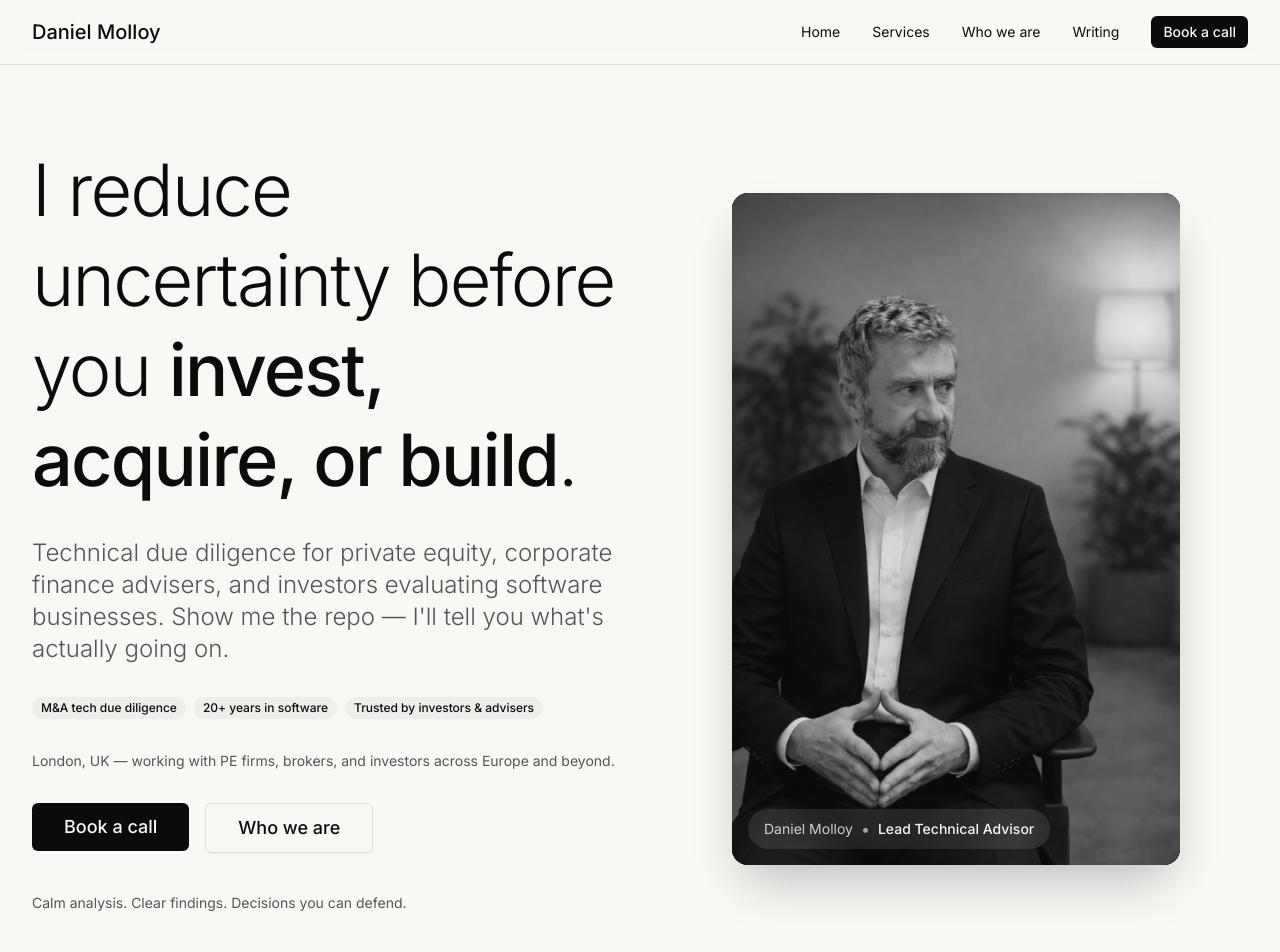
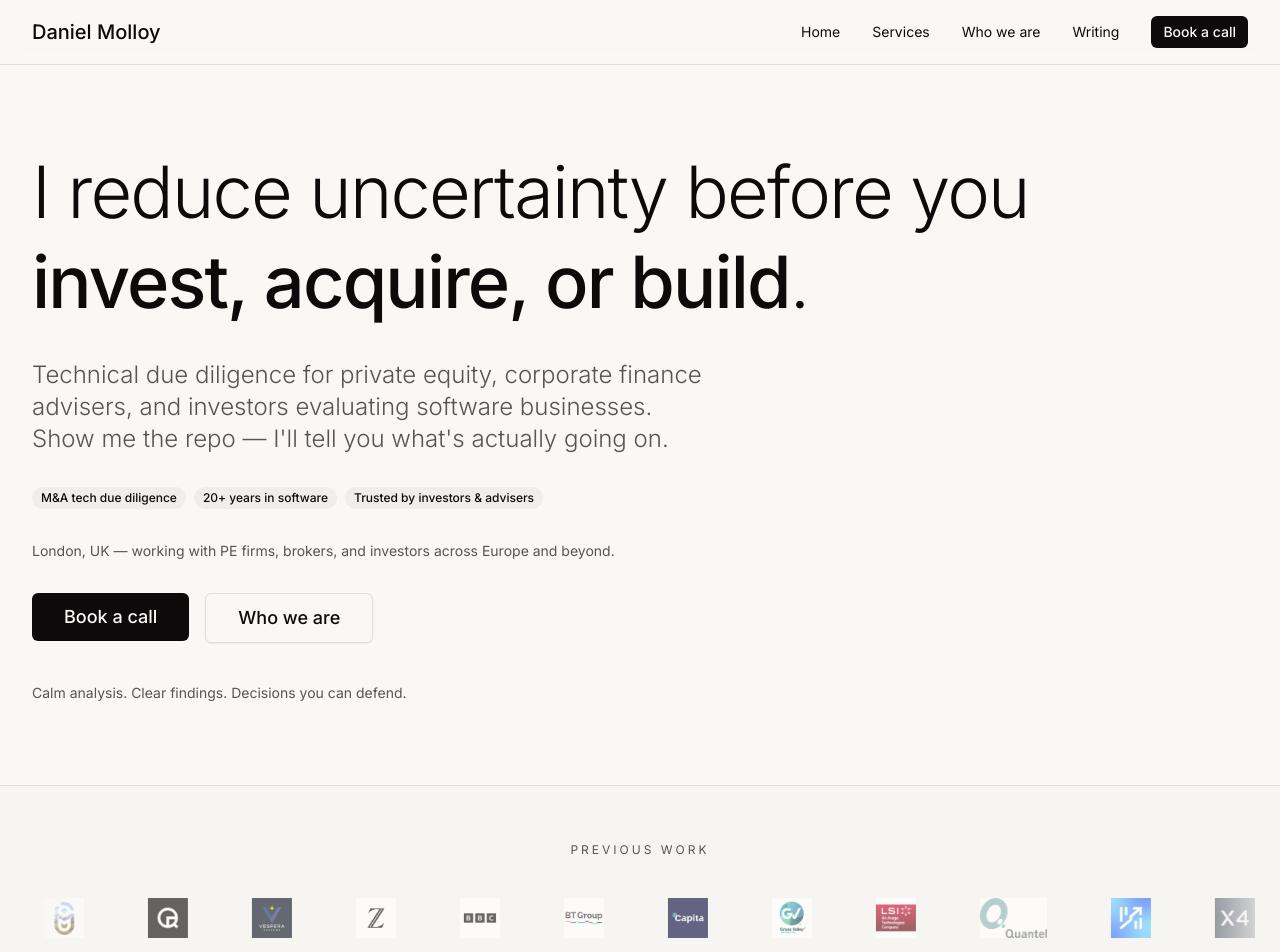
Before and after one commit to a2zlondon/danielmolloy, a Next.js app: page / in a window 1280 px wide. Shown: the top 952 px of the page. Built offline with nearby package versions, Linux system fonts and the light colour scheme; no server answers.

Commit message:
Update due diligence positioning

```diff
--- a/app/about/page.tsx
+++ b/app/about/page.tsx
@@ -1,7 +1,5 @@
 import { Nav } from "@/components/nav";
 import { Footer } from "@/components/footer";
-import { Card, CardContent } from "@/components/ui/card";
-import Image from "next/image";
 
 export const metadata = {
   title: "About",
@@ -21,98 +19,23 @@ export default function AboutPage() {
                 About
               </h1>
 
-              <div className="mb-12">
-                <div className="relative overflow-hidden rounded-2xl bg-muted mx-auto w-1/2">
-                  <Image
-                    src="/images/portrait-bw-city.png"
-                    alt="Portrait of Daniel Molloy"
-                    width={1400}
-                    height={900}
-                    className="w-full h-auto object-cover grayscale"
-                    priority={false}
-                  />
-                </div>
-              </div>
-
-              <div className="prose prose-lg max-w-none mb-12">
+              <div className="prose prose-lg max-w-none space-y-4">
                 <p className="text-xl text-muted-foreground leading-relaxed">
                   I reduce uncertainty before investors, acquirers, and deal teams commit capital — not by building software, but by telling people what is actually going on.
                 </p>
                 <p>
-                  I lead technology due diligence for private equity firms, corporate finance advisers, and investors evaluating software businesses. My work is walking into messy systems, figuring out how they actually work, finding hidden risks, and explaining them clearly to people who need to make high-stakes decisions. A founder says &ldquo;We&apos;re worth £5 million.&rdquo; I say &ldquo;Show me the repo.&rdquo;
+                  I lead technology due diligence for private equity firms, corporate finance advisers, and investors evaluating software businesses. A founder says &ldquo;We&apos;re worth £5 million.&rdquo; I say &ldquo;Show me the repo.&rdquo;
                 </p>
                 <p>
-                  Software is complex by nature; my strength is holding the whole map in my head, understanding how the pieces connect, and then working methodically through each dimension until the findings are both rigorous and actionable for a deal team.
+                  Over 20 years in software and architecture — equally comfortable deep in a codebase or presenting findings to an investment committee. I walk into messy systems, find hidden risks, and explain them clearly.
                 </p>
-
                 <p>
-                  I&apos;ve spent over 20 years in software development and architecture — equally comfortable deep in a codebase or presenting findings to an investment committee. I care about evidence, clarity, and telling people what is actually going on, not what the pitch deck claims.
+                  Based in Cornwall. I care about evidence, clarity, and well-designed systems that last.
                 </p>
-
                 <p>
-                  I'm endlessly curious. I learn best by surrounding myself with people smarter than me, tackling hard problems, and staying uncomfortable in the right ways. These days that curiosity spills beyond software into travel, reading, puzzles, photography, and music—anything that sharpens pattern recognition, perspective, or patience.
-                </p>
-
-                <p>
-                  Creativity has always been part of my life. I've played in rock bands, written music, and spent time painting in oils and watercolours. Music remains a constant—both as a listener and a lifelong audio nerd—and photography has become my way of slowing down and noticing details most people miss.
-                </p>
-
-                <p>
-                  Based in Cornwall, often near the sea. When I'm not travelling or reading something that makes my brain ache in a good way, I'm working with ambitious people to bridge vision and execution—and occasionally giving back through charity events when time allows.
-                </p>
-
-                <p>
-                  I'm interested in thoughtful conversations, well-designed systems, and building things that last.
+                  Before you invest, acquire, or build anything significant — get clarity first.
                 </p>
               </div>
-
-              <Card>
-                <CardContent className="pt-6">
-                  <h2 className="text-2xl font-light mb-6">Previous Work</h2>
-                  <div className="grid grid-cols-2 md:grid-cols-3 lg:grid-cols-4 gap-6">
-                    {[
-                      { name: "Misura AI", logo: "/images/logos/misura-ai.png" },
-                      { name: "X4 Group", logo: "/images/logos/x4-group.png" },
-                      { name: "VOTM", logo: "/images/logos/votm.png" },
-                      { name: "Thought Quarter | B Corp™", logo: "/images/logos/thought-quarter.png" },
-                      { name: "VesperaAI", logo: "/images/logos/vespera-systems.png" },
-                      { name: "Zeit Online", logo: "/images/logos/zeit-online.png" },
-                      { name: "BBC", logo: "/images/logos/bbc.png" },
-                      { name: "BT Group", logo: "/images/logos/bt-group.png" },
-                      { name: "Capita", logo: "/images/logos/capita.png" },
-                      { name: "Snell Advanced Media", logo: "/images/logos/snell-advanced-media.png" },
-                      { name: "LSI", logo: "/images/logos/lsi.png" },
-                      { name: "Quantel", logo: "/images/logos/quantel.png" },
-                    ].map((company, idx) => (
-                      <div
-                        key={idx}
-                        className="flex flex-col items-center justify-center p-4 rounded-lg bg-muted/30 hover:bg-muted/50 transition-colors min-h-[100px]"
-                      >
-                        {company.logo ? (
-                          <Image
-                            src={company.logo}
-                            alt={company.name}
-                            width={120}
-                            height={60}
-                            className="h-auto w-full max-w-[120px] object-contain mb-2"
-                            data-preserve-color
-                            style={{ filter: "contrast(1.1)" }}
-                          />
-                        ) : (
-                          <span className="text-sm text-muted-foreground text-center font-medium">
-                            {company.name}
-                          </span>
-                        )}
-                        {company.logo && (
-                          <span className="text-xs text-muted-foreground text-center mt-2">
-                            {company.name}
-                          </span>
-                        )}
-                      </div>
-                    ))}
-                  </div>
-                </CardContent>
-              </Card>
             </div>
           </div>
         </section>
--- a/app/fix-your-tech-fast/page.tsx
+++ b/app/fix-your-tech-fast/page.tsx
@@ -1,4 +1,5 @@
 import Script from "next/script";
+import Link from "next/link";
 import { Nav } from "@/components/nav";
 import { Footer } from "@/components/footer";
 import { Card, CardContent, CardHeader, CardTitle } from "@/components/ui/card";
@@ -115,9 +116,9 @@ export default function FixYourTechFastPage() {
             </p>
             <p className="max-w-5xl mx-auto mt-3 text-xs text-muted-foreground text-center">
               Need a larger engagement?{" "}
-              <a href="/work-with-me" className="underline hover:no-underline text-foreground/80">
+              <Link href="/work-with-me" className="underline hover:no-underline text-foreground/80">
                 View due diligence services
-              </a>
+              </Link>
               {" "}or{" "}
               <a href="mailto:connect@danielmolloy.com" className="underline hover:no-underline text-foreground/80">
                 email connect@danielmolloy.com
--- a/app/globals.css
+++ b/app/globals.css
@@ -202,3 +202,25 @@ img[data-preserve-color] {
 .stripe-buy-button-wrapper iframe {
   border-radius: var(--radius-md);
 }
+
+@keyframes marquee {
+  from {
+    transform: translateX(0);
+  }
+  to {
+    transform: translateX(-50%);
+  }
+}
+
+.animate-marquee {
+  animation: marquee 45s linear infinite;
+}
+
+@media (prefers-reduced-motion: reduce) {
+  .animate-marquee {
+    animation: none;
+    flex-wrap: wrap;
+    width: 100%;
+    justify-content: center;
+  }
+}
--- a/app/locations/page.tsx
+++ b/app/locations/page.tsx
@@ -36,7 +36,7 @@ export default function LocationsPage() {
                 <div>
                   <h2 className="text-2xl font-light mb-3">Europe</h2>
                   <p className="text-muted-foreground mb-2">
-                    I'm based in Reading, UK, and work on-site or hybrid with clients across Europe, including:
+                    I&apos;m based in Reading, UK, and work on-site or hybrid with clients across Europe, including:
                   </p>
                   <ul className="list-disc list-inside text-muted-foreground space-y-1">
                     <li>United Kingdom — London, Reading, and nationwide</li>
--- a/app/page.tsx
+++ b/app/page.tsx
@@ -1,3 +1,4 @@
+import { ClientLogoBanner } from "@/components/client-logo-banner";
 import { Hero } from "@/components/hero";
 import { PricingTiers } from "@/components/pricing-tiers";
 import { Capabilities } from "@/components/capabilities";
@@ -18,6 +19,7 @@ export default function Home() {
       <Nav />
       <main>
         <Hero />
+        <ClientLogoBanner />
         <section className="container mx-auto px-4 sm:px-6 lg:px-8 py-12 bg-background">
           <div className="max-w-3xl mx-auto">
             <p className="text-lg text-muted-foreground leading-relaxed">
--- a/app/who-we-are/page.tsx
+++ b/app/who-we-are/page.tsx
@@ -27,7 +27,7 @@ const team: TeamMember[] = [
     focus: "Founder & Lead Technical Advisor",
     bio: "Daniel has spent over 20 years walking into complex technical environments — figuring out how they work, finding hidden risks, and explaining them to management and investors. He has led architecture and delivery at scale for broadcast, media, fintech, and enterprise clients including the BBC, BT Group, and Capita. He leads every engagement and presents findings to deal teams and investment committees.",
     initials: "DM",
-    imageSrc: "/images/portrait-suit.png",
+    imageSrc: "/images/portrait-smile.png",
     isLeader: true,
   },
   {
--- /dev/null
+++ b/components/client-logo-banner.tsx
@@ -0,0 +1,47 @@
+import Image from "next/image";
+import { CLIENT_LOGOS } from "@/lib/clients";
+
+export function ClientLogoBanner() {
+  const logos = [...CLIENT_LOGOS, ...CLIENT_LOGOS];
+
+  return (
+    <section
+      className="py-14 border-y border-border bg-card overflow-hidden"
+      aria-label="Previous work and clients"
+    >
+      <p className="text-center text-xs tracking-[0.25em] uppercase text-muted-foreground mb-10">
+        Previous work
+      </p>
+
+      <div className="relative">
+        <div
+          className="pointer-events-none absolute inset-y-0 left-0 z-10 w-24 bg-gradient-to-r from-card to-transparent"
+          aria-hidden
+        />
+        <div
+          className="pointer-events-none absolute inset-y-0 right-0 z-10 w-24 bg-gradient-to-l from-card to-transparent"
+          aria-hidden
+        />
+
+        <div className="flex w-max animate-marquee items-center gap-16 px-8">
+          {logos.map((client, idx) => (
+            <div
+              key={`${client.name}-${idx}`}
+              className="flex shrink-0 items-center justify-center opacity-70 hover:opacity-100 transition-opacity"
+            >
+              <Image
+                src={client.logo}
+                alt={client.name}
+                width={140}
+                height={56}
+                className="h-8 w-auto max-w-[140px] object-contain md:h-10"
+                data-preserve-color
+                style={{ filter: "contrast(1.05) opacity(0.85)" }}
+              />
+            </div>
+          ))}
+        </div>
+      </div>
+    </section>
+  );
+}
--- a/components/hero.tsx
+++ b/components/hero.tsx
@@ -1,14 +1,13 @@
 import { Button } from "@/components/ui/button";
-import Image from "next/image";
 import { BOOK_CALL_URL } from "@/lib/constants";
 import { Badge } from "@/components/ui/badge";
+import Link from "next/link";
 
 export function Hero() {
   return (
     <section className="relative min-h-[90vh] flex items-center justify-center overflow-hidden bg-background">
       <div className="container mx-auto px-4 sm:px-6 lg:px-8 py-20">
-        <div className="grid lg:grid-cols-2 gap-12 items-center">
-          <div className="space-y-8 lg:order-1">
+        <div className="max-w-5xl space-y-8">
           <h1 className="text-5xl md:text-6xl lg:text-7xl font-light tracking-tight leading-tight">
             I reduce uncertainty before you{" "}
             <span className="font-medium">invest, acquire, or build</span>.
@@ -29,7 +28,7 @@ export function Hero() {
               <a href={BOOK_CALL_URL}>Book a call</a>
             </Button>
             <Button size="lg" variant="outline" className="text-lg px-8 py-6" asChild>
-                <a href="/who-we-are">Who we are</a>
+              <Link href="/who-we-are">Who we are</Link>
             </Button>
           </div>
           <div className="pt-2">
@@ -38,28 +37,6 @@ export function Hero() {
             </p>
           </div>
         </div>
-
-          <div className="relative max-w-md mx-auto w-full lg:order-2">
-            <div className="relative rounded-2xl overflow-hidden bg-foreground shadow-2xl">
-              <div className="absolute inset-0 bg-gradient-to-tr from-foreground via-foreground to-foreground/80" />
-              <Image
-                src="/images/portrait-suit.png"
-                alt="Portrait of Daniel Molloy"
-                width={900}
-                height={1200}
-                priority
-                className="relative w-full h-auto object-cover object-top opacity-95 grayscale"
-              />
-              <div className="absolute bottom-4 left-4 right-4">
-                <div className="inline-flex items-center rounded-full bg-background/10 px-4 py-2 text-background backdrop-blur">
-                  <span className="text-sm opacity-80">Daniel Molloy</span>
-                  <span className="mx-2 opacity-60">•</span>
-                  <span className="text-sm font-medium">Lead Technical Advisor</span>
-                </div>
-              </div>
-            </div>
-          </div>
-        </div>
       </div>
     </section>
   );
--- /dev/null
+++ b/lib/clients.ts
@@ -0,0 +1,14 @@
+export const CLIENT_LOGOS = [
+  { name: "Misura AI", logo: "/images/logos/misura-ai.png" },
+  { name: "X4 Group", logo: "/images/logos/x4-group.png" },
+  { name: "VOTM", logo: "/images/logos/votm.png" },
+  { name: "Thought Quarter | B Corp™", logo: "/images/logos/thought-quarter.png" },
+  { name: "VesperaAI", logo: "/images/logos/vespera-systems.png" },
+  { name: "Zeit Online", logo: "/images/logos/zeit-online.png" },
+  { name: "BBC", logo: "/images/logos/bbc.png" },
+  { name: "BT Group", logo: "/images/logos/bt-group.png" },
+  { name: "Capita", logo: "/images/logos/capita.png" },
+  { name: "Snell Advanced Media", logo: "/images/logos/snell-advanced-media.png" },
+  { name: "LSI", logo: "/images/logos/lsi.png" },
+  { name: "Quantel", logo: "/images/logos/quantel.png" },
+] as const;
```
Also changed, not shown: lib/wp.ts (+14 -3 lines). Lines whose indentation alone changed are shown as unchanged.
